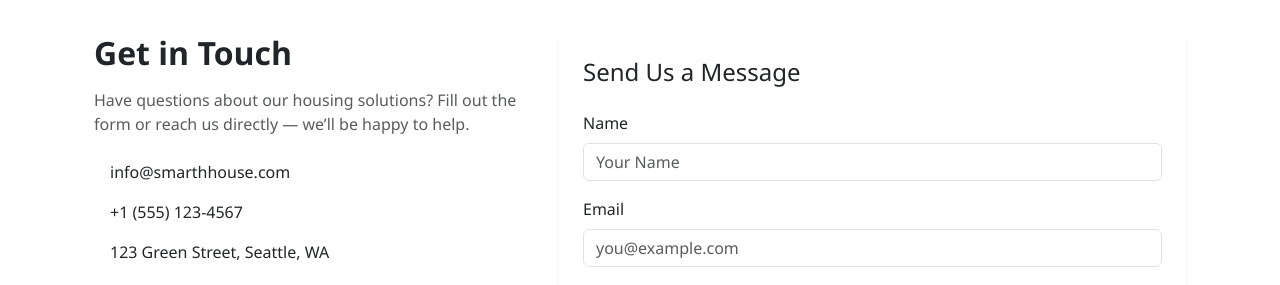
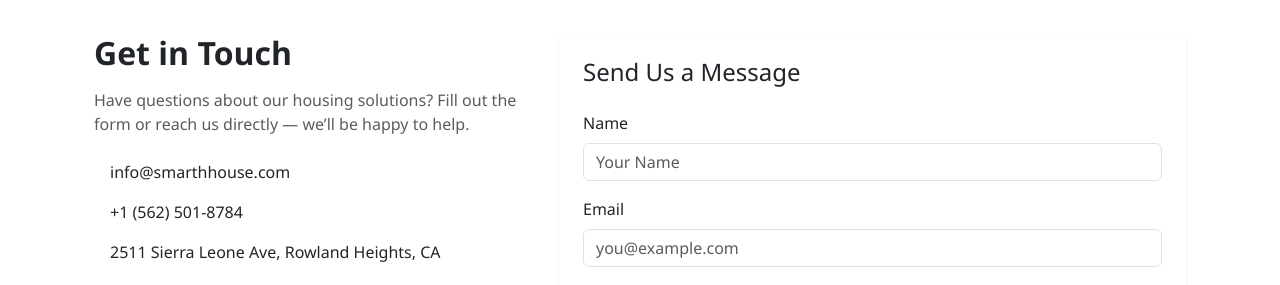
Before and after one commit to hanklokyaw/san-myanmar_site, a Flask app: page /contact in a window 1280 px wide. Shown: the part 70-355 px from the top of the page. Run offline with Flask 3, Linux system fonts and the light colour scheme; some libraries are stand-ins or nearby versions.

```diff
--- a/templates/contact.html
+++ b/templates/contact.html
@@ -19,11 +19,11 @@
         </li>
         <li class="mb-3 d-flex align-items-center">
           <span class="me-3 text-primary fs-5"><i class="bi bi-telephone-fill"></i></span>
-          <span>+1 (555) 123-4567</span>
+          <span>+1 (562) 501-8784</span>
         </li>
         <li class="mb-3 d-flex align-items-center">
           <span class="me-3 text-primary fs-5"><i class="bi bi-geo-alt-fill"></i></span>
-          <span>123 Green Street, Seattle, WA</span>
+          <span>2511 Sierra Leone Ave, Rowland Heights, CA</span>
         </li>
       </ul>
 
```
